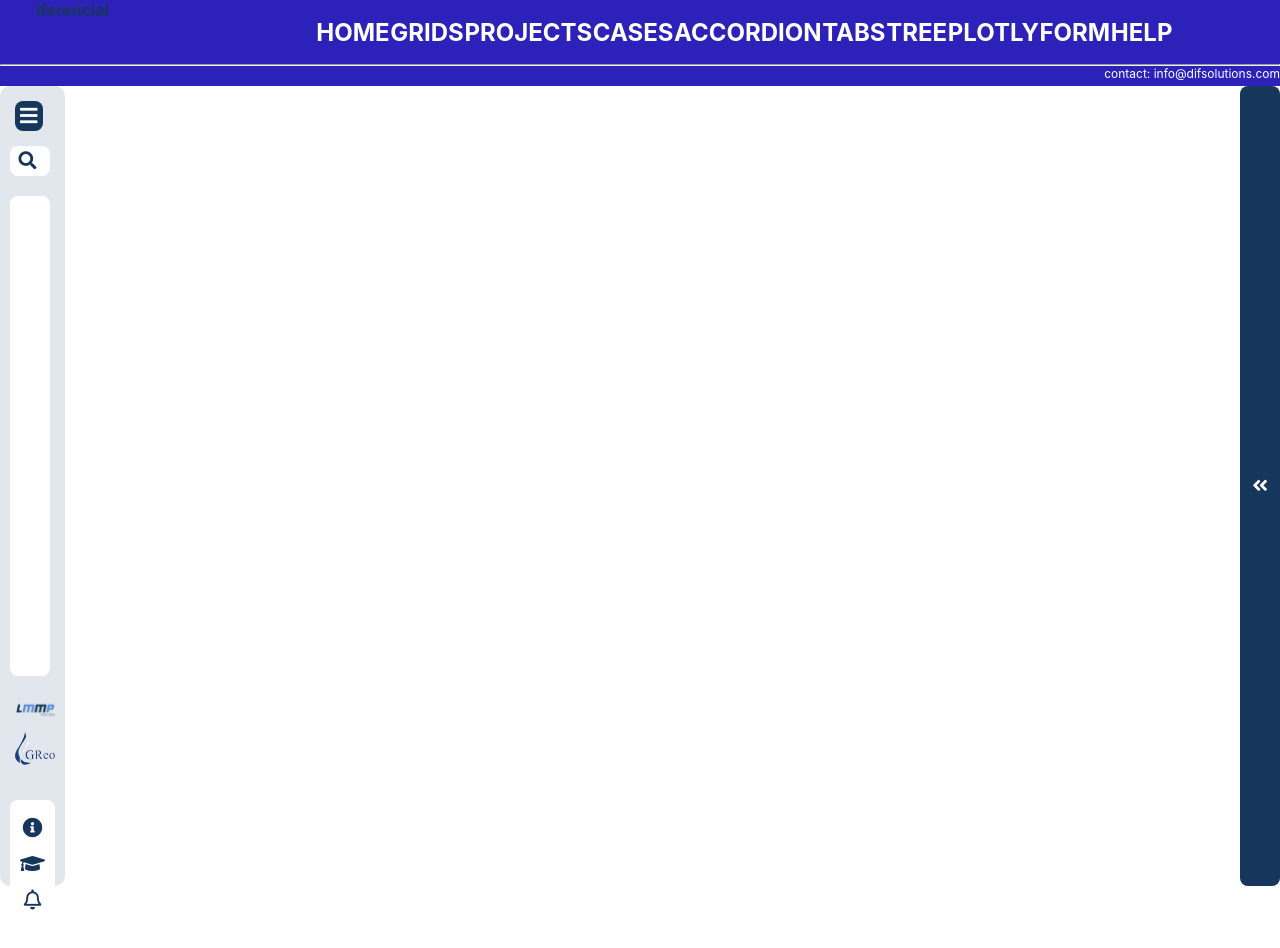
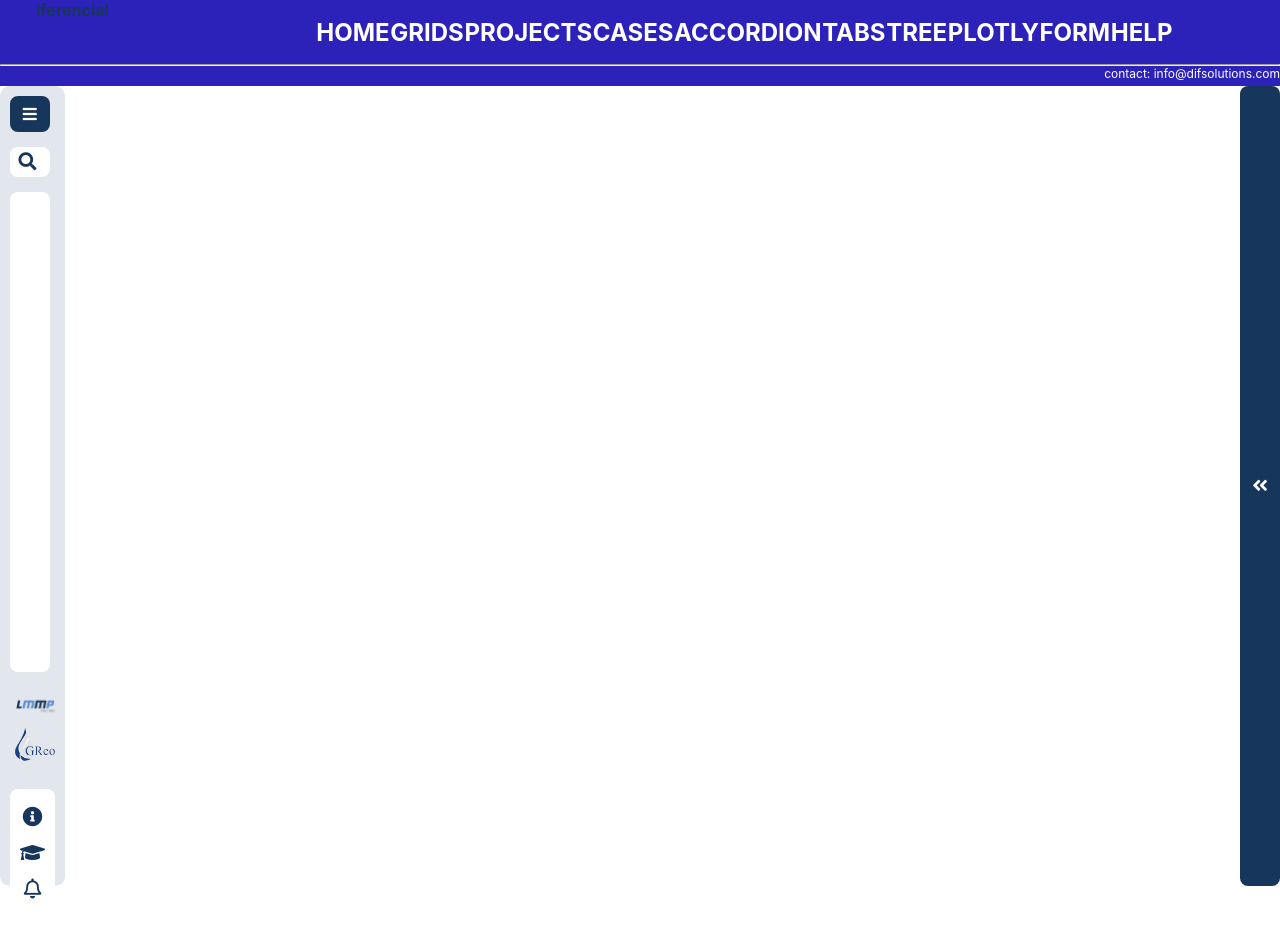
Before and after one commit to lmmp-puc-rio/react_component_library, a React (Create React App) app in the folder react_app/: page / in a window 1280 px wide. Shown: the top 948 px of the page. Built offline with nearby package versions, Linux system fonts and the light colour scheme.

Commit message:
[fix] Side Bar style

```diff
--- a/react_app/src/components/common/sideBar/sideBar.css
+++ b/react_app/src/components/common/sideBar/sideBar.css
@@ -17,22 +17,20 @@
   display: flex;
   align-items: center;
   justify-content: space-between;
-  padding: 0.9375rem 0.9375rem 0rem 0.9375rem;
+  margin: 0.625rem 0.9375rem 0.9375rem 0.625rem;
 }
 .logo {
   font-size: 1rem;
   color: #17365c;
 }
 .bars {
-  display: flex;
-  font-size: 1.25rem;
-  background-color: #17365c;
-  padding: 0.3125rem;
+  font-size: 1rem;
+  padding: 0.5rem 0.8rem;
   border-radius: 0.5rem;
 }
 
 .search-bar-container {
-  padding: 0.9375rem 0.9375rem 0.625rem 0.625rem;
+  margin: 0.625rem 0.9375rem 0.9375rem 0.625rem;
 }
 
 .main-menu {
@@ -46,7 +44,6 @@
   display: flex;
   justify-content: space-between;
   align-items: baseline;
-  padding: 0rem 0.9375rem 2.5rem 0.9375rem;
   flex-wrap: wrap;
   overflow: hidden;
 }
--- a/react_app/src/components/common/sideBar/sideBar.jsx
+++ b/react_app/src/components/common/sideBar/sideBar.jsx
@@ -6,10 +6,8 @@ import React, { useState } from "react";
 import { Link } from "react-router-dom";
 import SearchBar from "../searchBar/SearchBar";
 
-import lmmp from "./lmmp.png"
-import greo from "./greo.png"
-
-
+import lmmp from "./lmmp.png";
+import greo from "./greo.png";
 
 // # Import Component Style
 import "./sideBar.css";
@@ -36,13 +34,23 @@ const SideMenu = (props) => {
 
   return (
     <div className="container">
-      <div style={{ width: isOpen ? "18.75rem" : "4.0625rem", height: "100vh"}} className="sidebar">
-
+      <div
+        style={{ width: isOpen ? "18.75rem" : "4.0625rem", height: "100vh" }}
+        className="sidebar"
+      >
         <div className="top_section">
           <h1 style={{ display: isOpen ? "block" : "none" }} className="logo">
             INTERFACES 3D
           </h1>
-          <div style={{ marginLeft: isOpen ? "4.0625rem" : "0rem" }} className="bars">
+          <div
+            style={{
+              marginLeft: isOpen ? "4.0625rem" : "0rem",
+              backgroundColor: isOpen ? "transparent" : "#17365c",
+              color: isOpen ? "#17365c" : "#fff",
+              padding: isOpen ? "0.5rem 0rem" : "0.5rem 0.8rem",
+            }}
+            className="bars"
+          >
             {isOpen ? (
               <i class="far fa-times-circle" onClick={toggle}></i>
             ) : (
@@ -56,15 +64,24 @@ const SideMenu = (props) => {
         <div className="main-menu">
           {isOpen ? <ul>{props.children}</ul> : <ul>""</ul>}
         </div>
-          <div  style={{ padding: isOpen ? "0rem 0.9375rem 2.5rem 0.9375rem" : "0rem 0.9375rem 1.2rem 0.9375rem" }}  className="side-menu-footer-logo">
-            <img
-              src={lmmp}
-              alt="logo_1"
-              className="side-footer-img"
-            />
+        <div
+          style={{
+            padding: isOpen
+              ? "0rem 0.9375rem 2rem 0.9375rem"
+              : "0rem 0.9375rem 0.8rem 0.9375rem",
+          }}
+          className="side-menu-footer-logo"
+        >
+          <img src={lmmp} alt="logo_1" className="side-footer-img" />
           <img src={greo} alt="logo_2" className="side-footer-img" />
         </div>
-          <div style={{ flexDirection: isOpen ? "row" : "column", alignItems: isOpen? "baseline" : "center"}} className="side-footer-bttn">
+        <div
+          style={{
+            flexDirection: isOpen ? "row" : "column",
+            alignItems: isOpen ? "baseline" : "center",
+          }}
+          className="side-footer-bttn"
+        >
           {fotterIcons.map((item) => (
             <Link to={item.path}>
               <button key={item.name} className={"avatar"} title={item.name}>
```
Lines whose indentation alone changed are shown as unchanged.
